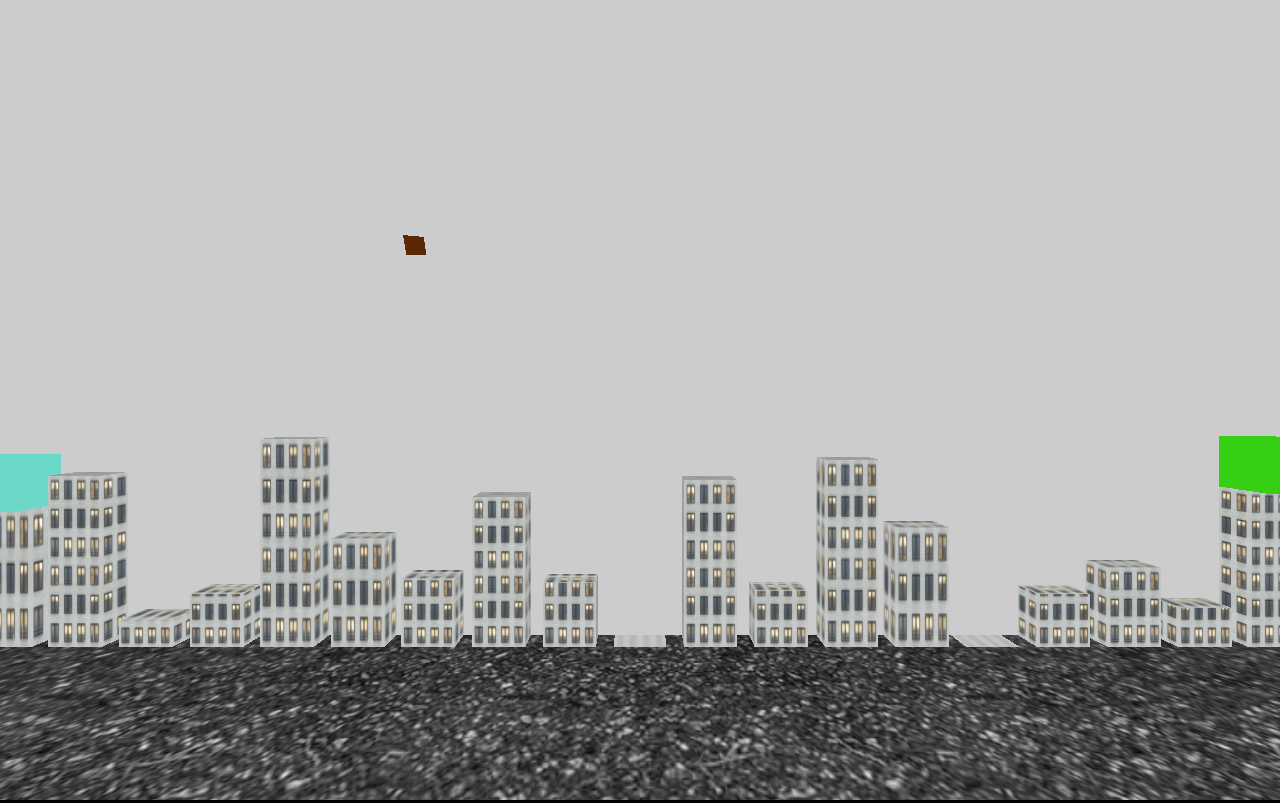
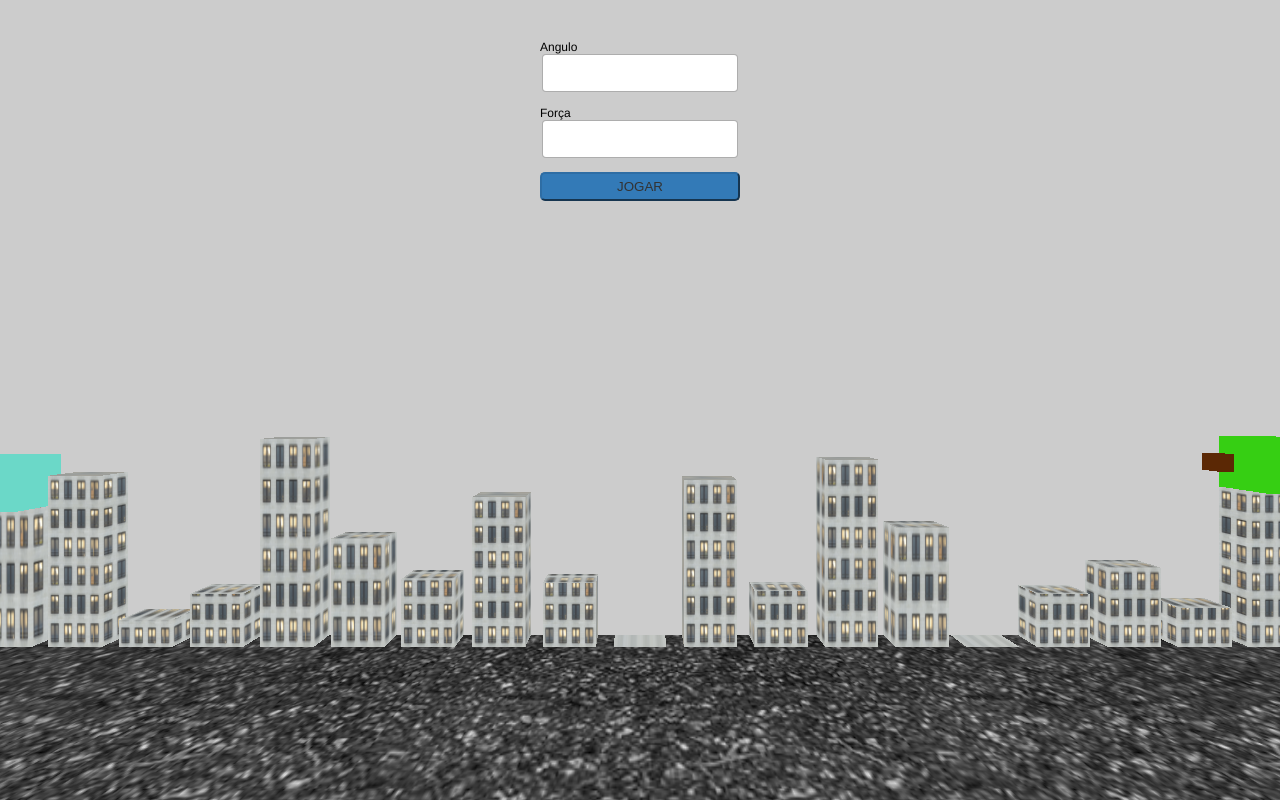
Before and after one commit to wl4dek/Gorillas-HTML5, a plain HTML site: page index.html in a window 1280 px wide. Drawn offline with Linux system fonts and the light colour scheme; animation ran at ten frames a second.

Commit message:
Acertos de fisica e input do jogador

```diff
--- /dev/null
+++ b/css/style.css
@@ -0,0 +1,59 @@
+body {
+	font-family: Helvetica, Arial, sans-serif;
+	font-size: 12px;
+	background-color: transparent;
+	margin: 0px;
+	overflow: hidden;
+}
+.input-group {
+    position: absolute;
+    display: table;
+    border-collapse: separate;
+    width: 200px;
+	left: calc(50% - 100px);
+	top: 5%;
+}
+.input-jogador > label{
+	margin-top: 10px;
+}
+.form-control{
+	display: block;
+	width: 85%;
+	padding: .5rem .75rem;
+	font-size: 1rem;
+	line-height: 1.25;
+	margin: 0 auto;
+	color: #55595c;
+	background-color: #fff;
+	background-image: none;
+	-webkit-background-clip: padding-box;
+	background-clip: padding-box;
+	border: 1px solid rgba(0,0,0,.15);
+	border-radius: .25rem;
+}
+.input-group-addon {
+    padding: 6px 12px;
+    font-size: 14px;
+    font-weight: 400;
+    line-height: 1;
+    color: #555;
+    text-align: center;
+    background-color: #eee;
+    border: 1px solid #ccc;
+    border-radius: 4px;
+}
+button{
+    color: #333;
+    background-color: #fff;
+    border-color: #ccc;
+    display: block;
+	width: 100%;
+	padding: 5px;
+	border-radius: 5px;
+	background-color: #337ab7;
+	border-color: #2e6da4;
+}
+button:hover{
+	background-color: #286090;
+	border-color: #204d74;
+}
--- a/index.html
+++ b/index.html
@@ -4,17 +4,17 @@
 		<title>JOGO HTML5</title>
 		<meta charset="utf-8">
 		<meta name="viewport" content="width=device-width, user-scalable=no, minimum-scale=1.0, maximum-scale=1.0">
-		<style>
-		body {
-			font-family: Helvetica, Arial, sans-serif;
-			font-size: 12px;
-			background-color: #000;
-			margin: 0px;
-			overflow: hidden;
-		}
-		</style>
+		<link rel="stylesheet" type="text/css" href="css/style.css">
 	</head>
 	<body>
+		<div class="input-group">
+			<label>Angulo</label>
+			<input type="number" class="form-control" name="angulo" id="angulo"> <br>
+			<label>Força</label>
+			<input type="number" class="form-control" name="forca" id="forca"> <br>
+			<button id="jogar">JOGAR</button>
+		</div>
+
 		<script type="text/javascript" src="js/three.min.js"></script>
 		<script type="text/javascript" src="js/objetos.js"></script>
 		<script type="text/javascript" src="js/fisica.js"></script>
--- a/js/app.js
+++ b/js/app.js
@@ -1,7 +1,8 @@
 var camera, scene, renderer;
-var mesh, jogador = 1, banana;
-var forca = 15, angulo = -80;
+var mesh, jogador = 0, banana;
+var forca, angulo;
 var agora = 0.0001;
+var lancar = false;
 
 init();
 animate();
@@ -18,6 +19,7 @@ function init() {
 	terra(scene);
 	gorilas(scene);
 	banana = createBanana(scene, jogador);
+	posicaoInicialBanana(banana);
 
 	renderer = new THREE.WebGLRenderer();
 	renderer.setPixelRatio( window.devicePixelRatio );
@@ -42,11 +44,28 @@ function animate() {
 	/*mesh.rotation.x += 0.005;
 	mesh.rotation.y += 0.01;*/
 	// console.log(agora);
-	lancamento(banana, agora);
-	agora += 0.01;
+	if (lancar && forca && angulo) {
+		lancamento(banana, forca, angulo, agora);
+		agora += 0.01;
+	}else{
+		agora = 0;
+	}
 
 	/*clock.oldTime = clock.startTime;
 	clock.startTime = new Date().getTime();
 	clock.elapsedTime = clock.startTime - clock.oldTime;*/
 	renderer.render( scene, camera );
 }
+
+document.getElementById('jogar').addEventListener('click', function () {
+	lancar = true;
+	forca = document.getElementById('forca').value;
+	angulo = document.getElementById('angulo').value;
+});
+
+
+document.addEventListener('keypress', function(e) {
+	if (e.key === "Enter") {
+		lancar = true;
+	}
+});
--- a/js/fisica.js
+++ b/js/fisica.js
@@ -1,16 +1,20 @@
-function lancamento(banana, agora) {
+function lancamento(banana, forca, angulo, agora) {
   banana.rotation.x += 0.005;
   banana.rotation.y += 0.01;
+  let angulaRad = (Math.PI * angulo) / 180;
 
-  if(jogador === 1){
-    banana.position.x += 20 + forca * Math.cos(-(Math.PI * angulo) / 180) * agora * agora;
-    // banana.position.x += 50 + 20*(forca * Math.cos(angulo));
+  if(jogador === 0){
+    banana.position.x += forca * Math.cos(angulaRad) * agora * agora;
   }else {
-    banana.position.x -= -(forca * Math.cos(-(Math.PI * angulo) / 180) * agora * agora);
-    // banana.position.x -= -50 - 20*(forca * Math.cos(angulo));
+    banana.position.x -= forca * Math.cos(angulaRad) * agora * agora;
   }
-  banana.position.y += forca * Math.sin(-(Math.PI * angulo) / 180) - ((9.8 * agora) / 2);
-  console.log('X: ' + banana.position.x);
-  console.log('Y: ' + banana.position.y);
-  // banana.position.y += 50 + 20*forca*Math.sin(angulo) - 9.8;
+  banana.position.y += forca * Math.sin(angulaRad) - ((9.8 * agora * agora) / 2);
+
+  // console.log('X: ' + banana.position.x);
+  // console.log('Y: ' + banana.position.y);
+  if(banana.position.y < 0){
+    lancar = false;
+    jogador = (jogador) ? 1: 0;
+    posicaoInicialBanana(banana);
+  }
 }
--- a/js/objetos.js
+++ b/js/objetos.js
@@ -56,8 +56,17 @@ function createBanana (scene, jogador = 0) {
   geometry = new THREE.BoxBufferGeometry( 50, 50, 50);
   material = new THREE.MeshBasicMaterial({ color: 0x0000FF });
   banana = new THREE.Mesh( geometry );
-  banana.position.x = (jogador === 0) ? 1700 : -1700;
-  banana.position.y = alturaPredio[jogador] + 75;
   scene.add( banana );
   return banana;
 }
+
+function posicaoInicialBanana(banana) {
+  banana.position.y = alturaPredio[jogador] + 75;
+  if (jogador) {
+    banana.position.x = -1700;
+    jogador = 0;
+  }else{
+    banana.position.x = 1700;
+    jogador = 1;
+  }
+}
```
Also changed, not shown: 1 other file.
